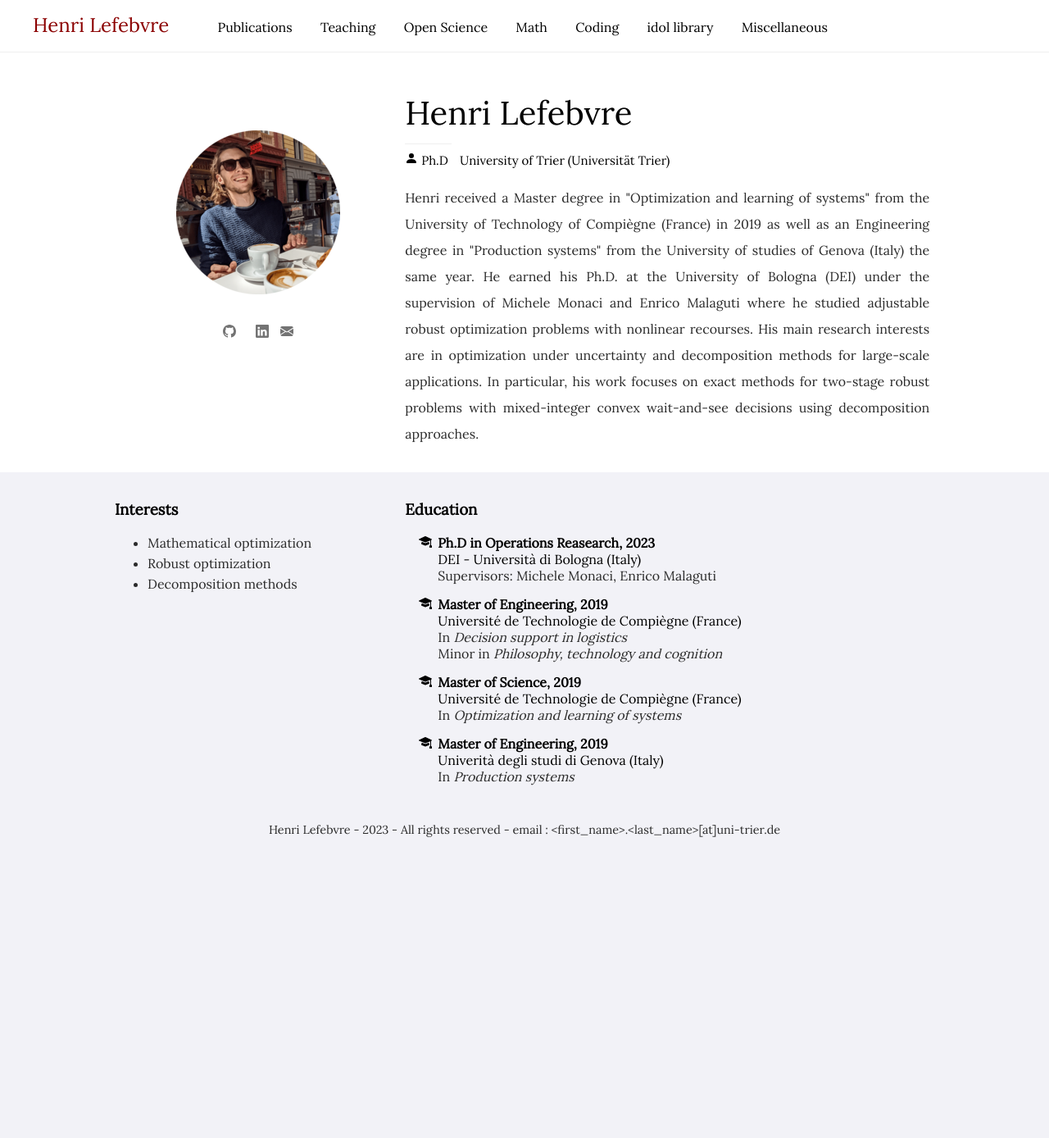
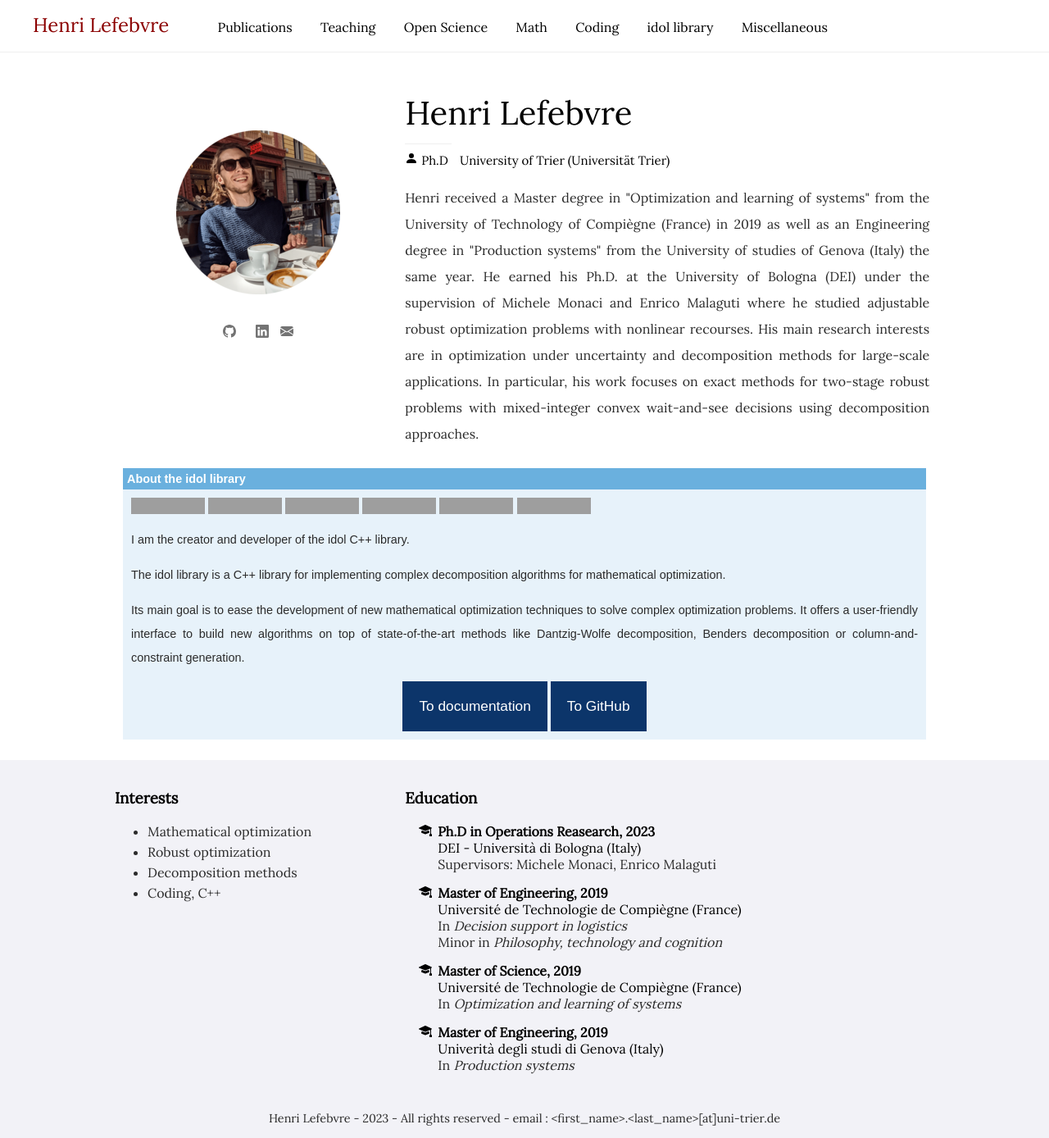
Before and after one commit to hlefebvr/hlefebvr.github.io, a Jekyll site: the page built from index.html, in a window 1280 px wide. Shown: the whole page at 82% size. Built offline with Jekyll 4.4.1, drawn with Linux system fonts in a browser that asks for light colours; nearby versions of some CDN libraries; a style sheet for code colours, icons or effects is not loaded; before the commit the page ends 1036 px from its top, so only the background shows below that; grey boxes are pictures that could not be loaded.

Commit message:
add idol windows

```diff
--- a/assets/css/design.css
+++ b/assets/css/design.css
@@ -314,3 +314,33 @@ iframe {
     font-style: italic;
     padding: 10px;
 }
+
+.home-window {
+    margin:10px;
+    background-color: #e7f2fa;
+    font-family: arial;
+    font-size:.9em;
+}
+
+.home-window-title {
+    color:white;
+    font-weight: bold;
+    background-color: #6ab0de;
+    padding:5px
+}
+
+.home-window-content {
+    padding:10px;
+}
+
+.home-window-button {
+    display: inline-block;
+    padding:20px;
+    background-color: #0C356A;
+    color:white;
+    font-size:1.2em;
+}
+
+.home-window-button:hover {
+    color:#e7f2fa;
+}
--- a/index.html
+++ b/index.html
@@ -54,6 +54,45 @@ title: "Home"
 
             </div>
         </div>
+
+
+        <div class="content-home">
+            <div class="home-window">
+                <div class="home-window-title">
+                    About the idol library
+                </div>
+                <div class="home-window-content">
+                    <img alt="https://img.shields.io/github/license/hlefebvr/idol" src="https://img.shields.io/github/license/hlefebvr/idol">
+                    <img alt="https://img.shields.io/github/v/tag/hlefebvr/idol?label=version" src="https://img.shields.io/github/v/tag/hlefebvr/idol?label=version">
+                    <img alt="https://img.shields.io/github/actions/workflow/status/hlefebvr/idol/cmake.yml?branch=main" src="https://img.shields.io/github/actions/workflow/status/hlefebvr/idol/cmake.yml?branch=main">
+                    <img alt="https://img.shields.io/github/issues-raw/hlefebvr/idol" src="https://img.shields.io/github/issues-raw/hlefebvr/idol">
+                    <img alt="https://www.repostatus.org/badges/latest/wip.svg" src="https://www.repostatus.org/badges/latest/wip.svg">
+                    <img style="margin-left: 1px;" alt="https://codecov.io/github/hlefebvr/idol/branch/main/graph/badge.svg?token=BWMH5522QP)](https://app.codecov.io/gh/hlefebvr/idol" src="https://codecov.io/github/hlefebvr/idol/branch/main/graph/badge.svg?token=BWMH5522QP)](https://app.codecov.io/gh/hlefebvr/idol">
+
+                    <p>
+                        I am the creator and developer of the idol C++ library.
+                    </p>
+
+                    <p>
+                        The idol library is a C++ library for implementing complex decomposition algorithms for
+                        mathematical optimization.
+                    </p>
+                    <p>
+                        Its main goal is to ease the development of new mathematical optimization techniques to
+                        solve complex optimization problems. It offers a user-friendly interface to build new algorithms
+                        on top of state-of-the-art methods like Dantzig-Wolfe decomposition, Benders decomposition or
+                        column-and-constraint generation.
+                    </p>
+
+                    <center>
+                        <a href="idol" class="home-window-button" target="_blank">To documentation</a>
+                        <a href="idol" class="home-window-button" target="_blank">To GitHub</a>
+                    </center>
+
+                </div>
+            </div>
+        </div>
+
     </div>
 </div>
 
@@ -67,6 +106,7 @@ title: "Home"
                     <li>Mathematical optimization</li>
                     <li>Robust optimization</li>
                     <li>Decomposition methods</li>
+                    <li>Coding, C++</li>
                 </ul>
             </p>
         </div>
@@ -76,23 +116,23 @@ title: "Home"
                 <ul class="education">
                     <li>
                         <b>Ph.D in Operations Reasearch, 2023</b>
-                        <a href="#">DEI - Università di Bologna (Italy)</a>
+                        <a href="https://www.unibo.it/it" target="_blank">DEI - Università di Bologna (Italy)</a>
                         Supervisors: Michele Monaci, Enrico Malaguti
                     </li>
                     <li>
                         <b>Master of Engineering, 2019</b>
-                        <a href="#">Université de Technologie de Compiègne (France)</a>
+                        <a href="https://www.utc.fr/" target="_blank">Université de Technologie de Compiègne (France)</a>
                         In <i>Decision support in logistics</i><br />
                         Minor in <i>Philosophy, technology and cognition</i>
                     </li>
                     <li>
                         <b>Master of Science, 2019</b>
-                        <a href="#">Université de Technologie de Compiègne (France)</a>
+                        <a href="https://www.utc.fr/" target="_blank">Université de Technologie de Compiègne (France)</a>
                         In <i>Optimization and learning of systems</i>
                     </li>
                     <li>
                         <b>Master of Engineering, 2019</b>
-                        <a href="#">Univerità degli studi di Genova (Italy)</a>
+                        <a href="https://unige.it/" target="_blank">Univerità degli studi di Genova (Italy)</a>
                         In <i>Production systems</i>
                     </li>
                 </ul>
```
